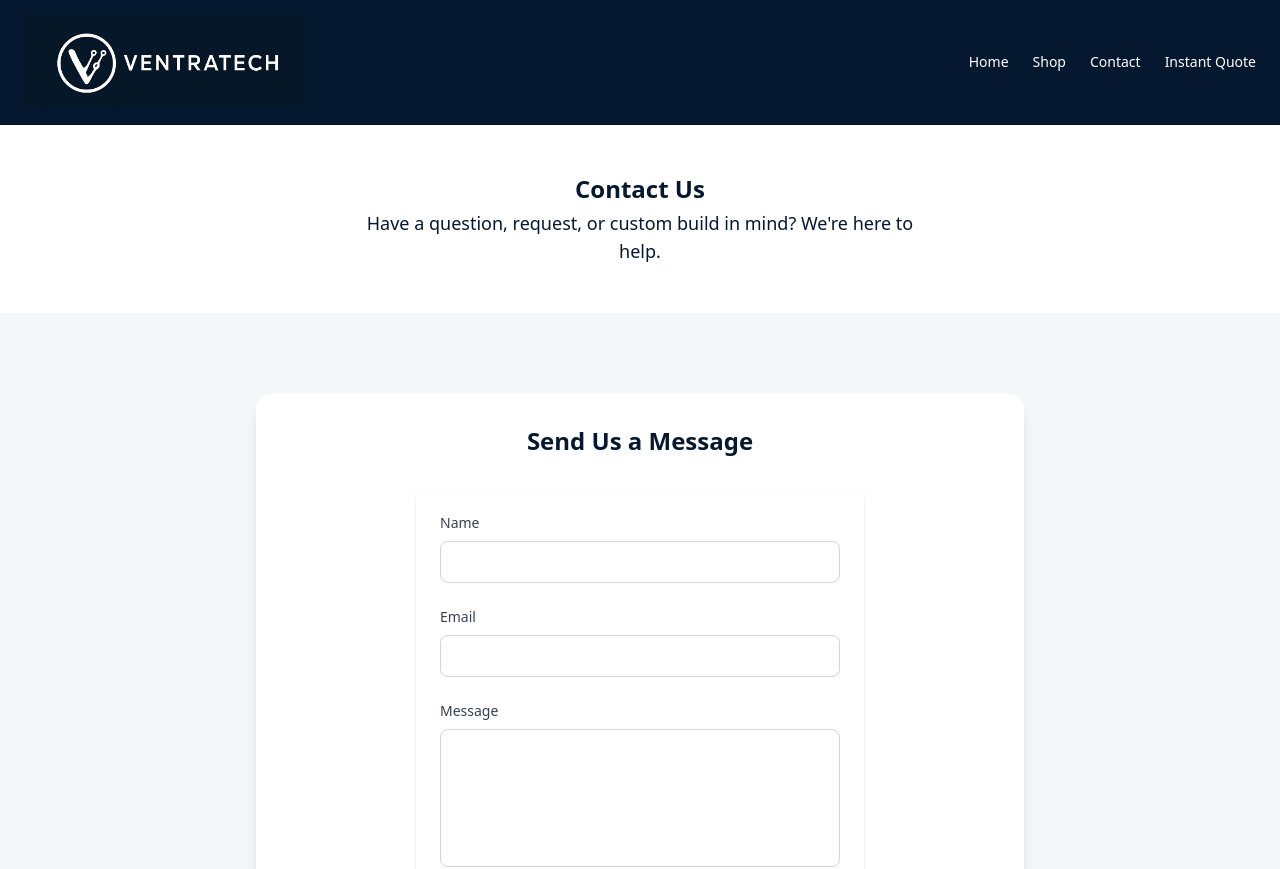
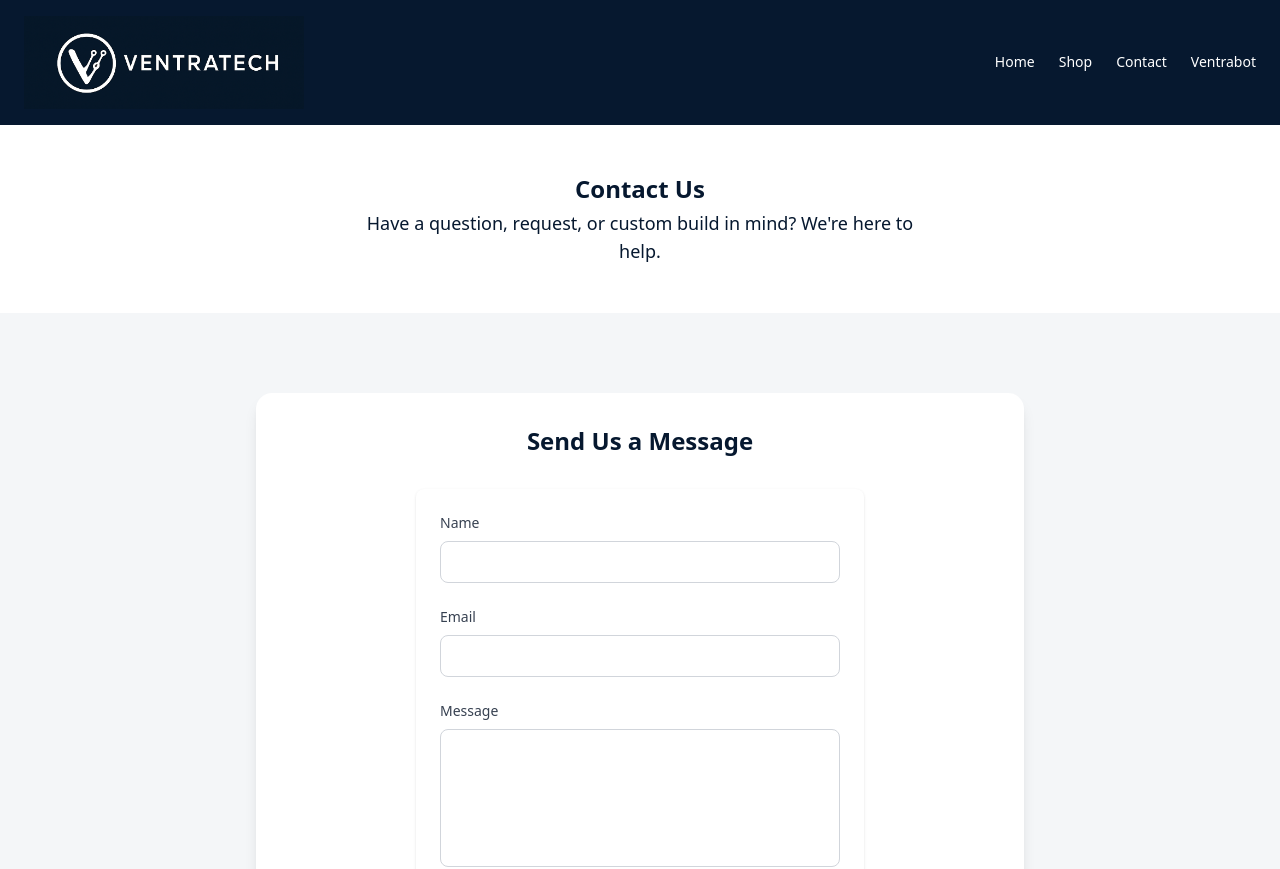
Before and after one commit to Ventratech/ventratech, a Next.js app: page /contact in a window 1280 px wide. Shown: the top 869 px of the page. Built offline with nearby package versions, Linux system fonts and the light colour scheme.

Commit message:
Had to change

```diff
--- a/src/components/Navbar.tsx
+++ b/src/components/Navbar.tsx
@@ -19,7 +19,7 @@ export default function Navbar() {
         <Link href="/" className="hover:text-primary transition">Home</Link>
         <Link href="/shop" className="hover:text-primary transition">Shop</Link>
         <Link href="/contact" className="hover:text-primary transition">Contact</Link>
-        <Link href="/quote" className="hover:text-cyan-400 transition">Instant Quote</Link>
+        <Link href="/quote" className="hover:text-cyan-400 transition">Ventrabot</Link>
       </div>
     </nav>
   )
```
